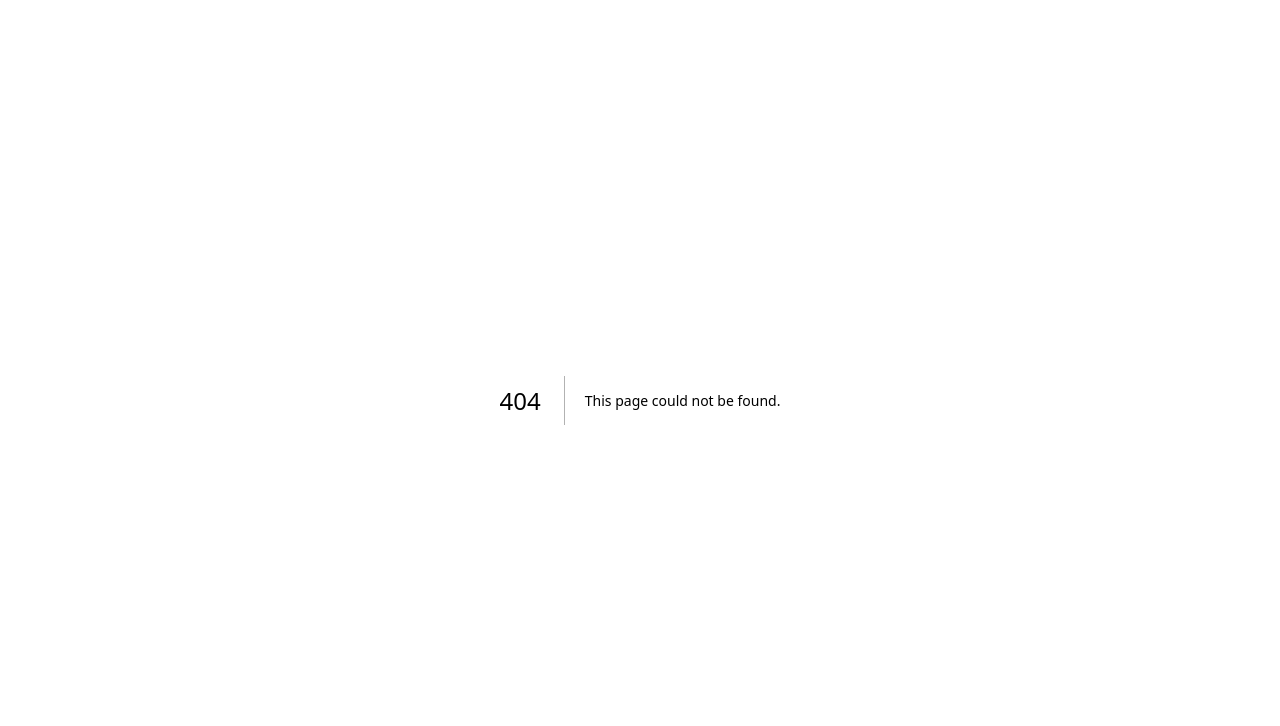
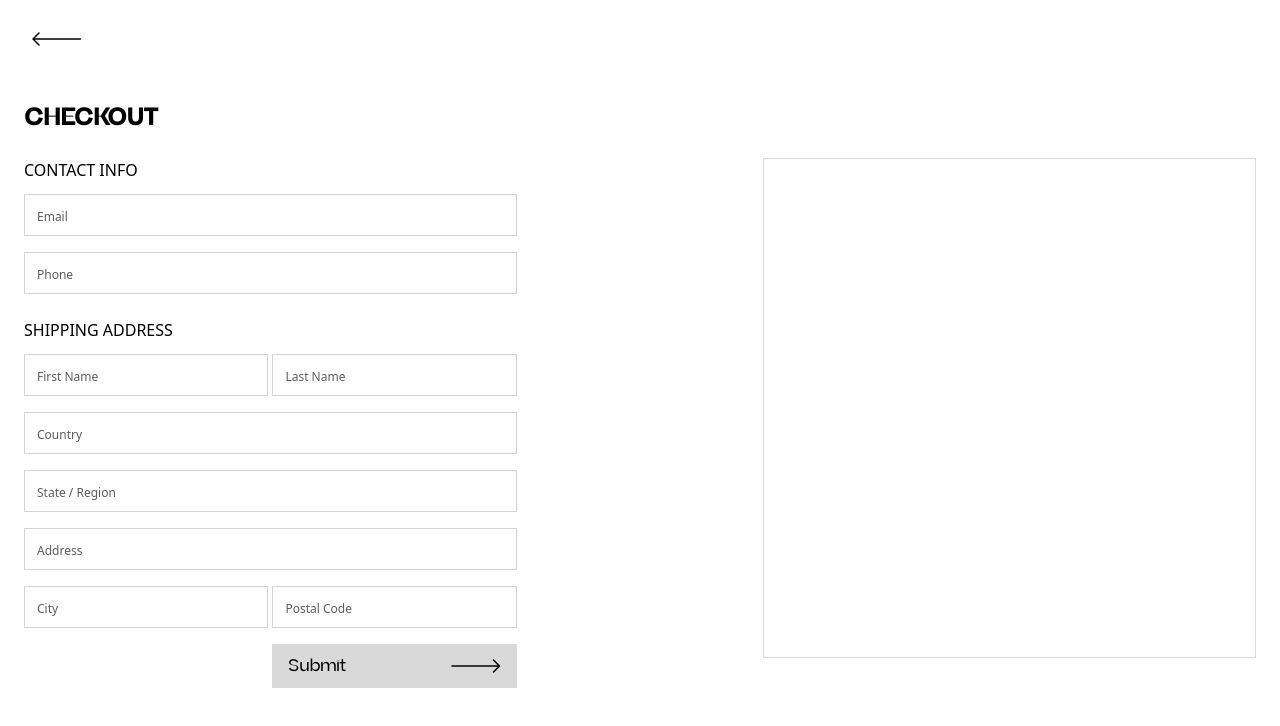
Before and after one commit to Acquaah-Emmanuel-Kofi/fashion-commerce, a Next.js app: page /checkout in a window 1280 px wide. Before the commit this address had no page. Shown: the top 726 px of the page. Built offline with nearby package versions, Linux system fonts and the light colour scheme.

Commit message:
feat: structure checkout page with form component

```diff
--- /dev/null
+++ b/src/app/checkout/page.tsx
@@ -0,0 +1,24 @@
+import GoBackButton from "../shared/components/GoBack";
+import Form from "./components/Form";
+
+export default function Checkout() {
+  return (
+    <section>
+      <header className="flex w-full p-6">
+        <GoBackButton />
+      </header>
+
+      <main className="p-6">
+        <h1 className="font-beatrice font-bold text-2xl mb-6">CHECKOUT</h1>
+
+        <div className="flex lg:flex-row flex-col gap-7 lg:gap-0 justify-between">
+          <div className="lg:w-2/5 w-full">
+            <Form />
+          </div>
+
+          <div className="lg:w-2/5 w-full h-[500px] border border-[#D9D9D9] "></div>
+        </div>
+      </main>
+    </section>
+  );
+}
```
